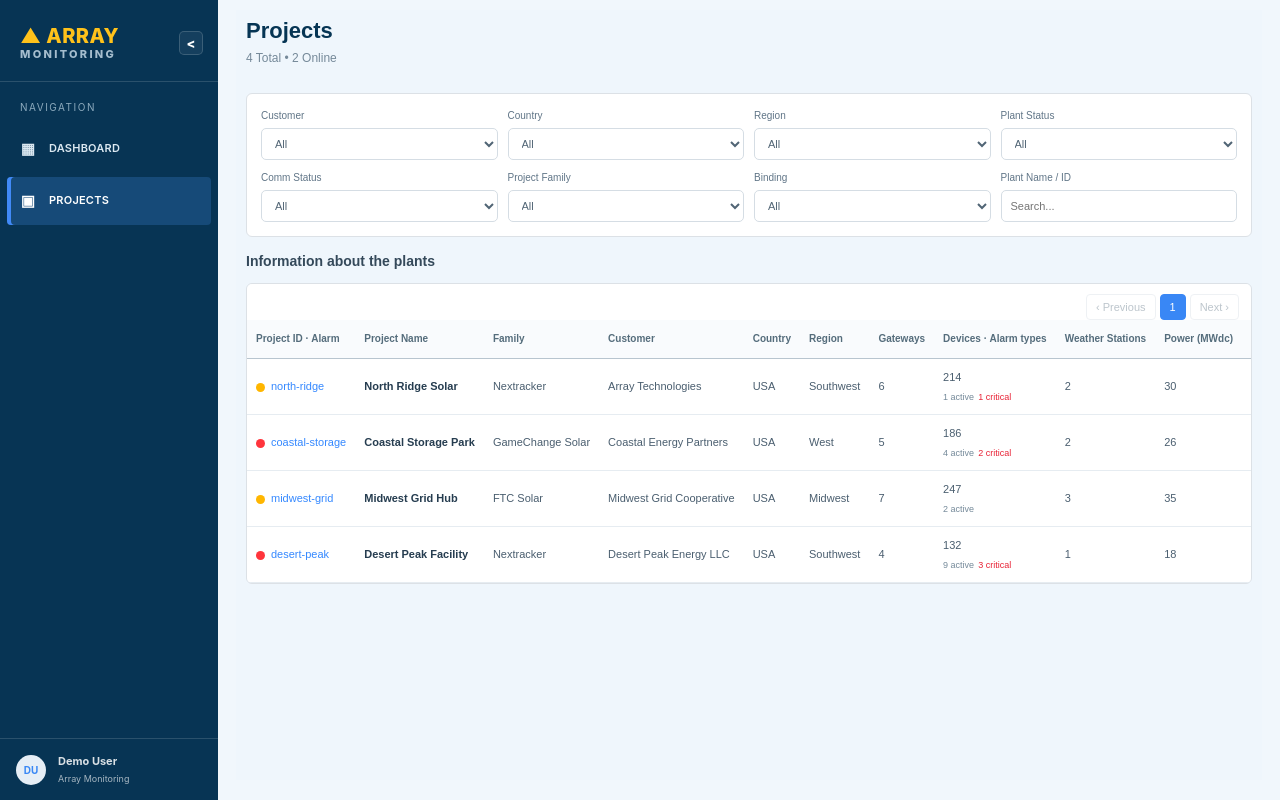
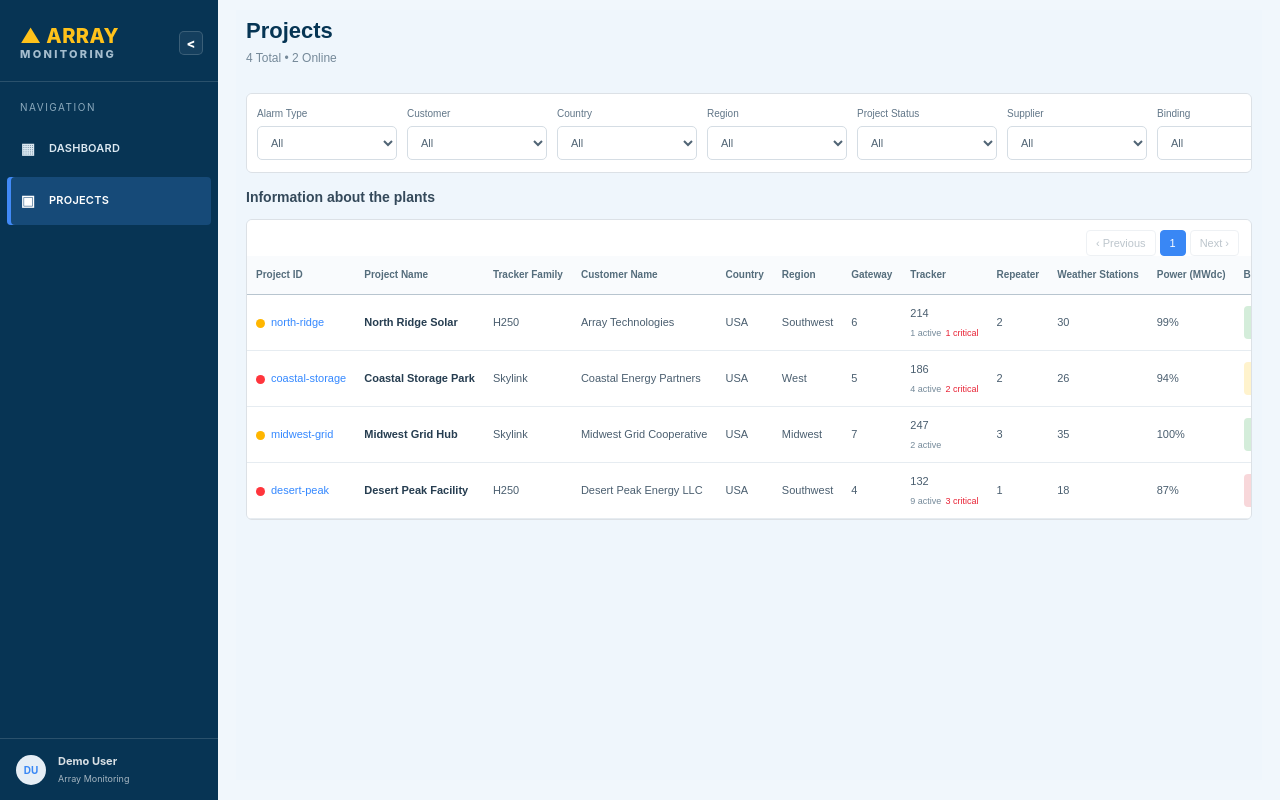
Before and after one commit to swaroopahun/Monitoring, a React (Vite) app: page /projects in a window 1280 px wide. Built offline with nearby package versions, Linux system fonts and the light colour scheme.

Commit message:
feat: Project naming

```diff
--- a/src/pages/ProjectDetails.tsx
+++ b/src/pages/ProjectDetails.tsx
@@ -7,12 +7,11 @@ import { formatLiveTimestamp, getPlantStatusLabel, getStatusTone, useMonitoring,
 import styles from './ProjectDetails.module.css'
 
 const sections = [
-  { key: 'devices', label: 'Devices & Alarms' },
+  { key: 'devices', label: 'Devices' },
   { key: 'firmware', label: 'Firmware Versions' },
   { key: 'weather', label: 'Weather' },
   { key: 'alarms', label: 'Alarms' },
   { key: 'battery', label: 'Battery' },
-  { key: 'reports', label: 'Reports' },
 ] as const
 
 type SectionKey = (typeof sections)[number]['key']
--- a/src/pages/Projects.module.css
+++ b/src/pages/Projects.module.css
@@ -30,19 +30,21 @@
 }
 
 .filters {
-  display: grid;
-  grid-template-columns: repeat(4, minmax(140px, 1fr));
+  display: flex;
+  flex-wrap: nowrap;
   gap: 10px;
   align-items: end;
-  padding: 14px;
+  padding: 12px 10px;
   border: 1px solid #dce1e6;
   border-radius: 6px;
   background: #fff;
+  overflow-x: auto;
 }
 
 .filters label {
   display: flex;
-  min-width: 0;
+  min-width: 140px;
+  flex: 1 1 0;
   flex-direction: column;
   gap: 4px;
   color: #607587;
@@ -59,7 +61,7 @@
 .filters input {
   width: 100%;
   min-width: 0;
-  height: 32px;
+  height: 34px;
   padding: 0 9px;
   border: 1px solid #d5dde4;
   border-radius: 5px;
@@ -205,13 +207,16 @@
 
 @media (max-width: 1100px) {
   .filters {
-    grid-template-columns: repeat(3, minmax(135px, 1fr));
+    flex-wrap: nowrap;
+  }
+
+  .filters label {
+    min-width: 140px;
   }
 }
 
 @media (max-width: 700px) {
   .filters {
-    grid-template-columns: repeat(2, minmax(0, 1fr));
     padding: 10px;
   }
 
--- a/src/pages/Projects.tsx
+++ b/src/pages/Projects.tsx
@@ -5,18 +5,18 @@ import { getCommStatus, getPlantStatusLabel, getStatusTone, useMonitoring, type
 import styles from './Projects.module.css'
 
 const PAGE_SIZE = 10
-const commStatusOptions = ['Strong', 'Stable', 'Weak', 'Lost'] as const
+const alarmTypeOptions = ['critical', 'warning', 'info'] as const
 
 const uniqueSorted = (values: string[]) => Array.from(new Set(values)).sort((a, b) => a.localeCompare(b))
 
 const Projects = () => {
   const navigate = useNavigate()
   const { projects } = useMonitoring()
+  const [alarmType, setAlarmType] = useState('all')
   const [customer, setCustomer] = useState('all')
   const [country, setCountry] = useState('all')
   const [region, setRegion] = useState('all')
-  const [plantStatus, setPlantStatus] = useState('all')
-  const [commStatus, setCommStatus] = useState('all')
+  const [projectStatus, setProjectStatus] = useState('all')
   const [family, setFamily] = useState('all')
   const [binding, setBinding] = useState('all')
   const [search, setSearch] = useState('')
@@ -30,15 +30,19 @@ const Projects = () => {
   const visibleProjects = useMemo(() => projects.filter((project) => {
     const query = search.trim().toLowerCase()
     const matchesSearch = !query || project.name.toLowerCase().includes(query) || project.id.toLowerCase().includes(query)
+    const matchesAlarmType = alarmType === 'all' || (
+      alarmType === 'critical' ? project.criticalAlarms > 0 || project.status === 'critical'
+        : alarmType === 'warning' ? project.status === 'warning' || project.activeAlarms > 0
+        : project.activeAlarms > 0
+    )
     const matchesCustomer = customer === 'all' || project.customer === customer
     const matchesCountry = country === 'all' || project.country === country
     const matchesRegion = region === 'all' || project.region === region
-    const matchesPlantStatus = plantStatus === 'all' || project.status === plantStatus
-    const matchesCommStatus = commStatus === 'all' || getCommStatus(project.communicationHealth) === commStatus
+    const matchesProjectStatus = projectStatus === 'all' || project.status === projectStatus
     const matchesFamily = family === 'all' || project.supplier === family
     const matchesBinding = binding === 'all' || (binding === 'below' ? project.blindingPercent < 50 : project.blindingPercent >= 50)
-    return matchesSearch && matchesCustomer && matchesCountry && matchesRegion && matchesPlantStatus && matchesCommStatus && matchesFamily && matchesBinding
-  }), [projects, search, customer, country, region, plantStatus, commStatus, family, binding])
+    return matchesSearch && matchesAlarmType && matchesCustomer && matchesCountry && matchesRegion && matchesProjectStatus && matchesFamily && matchesBinding
+  }), [projects, search, alarmType, customer, country, region, projectStatus, family, binding])
 
   const totalPages = Math.max(1, Math.ceil(visibleProjects.length / PAGE_SIZE))
   const currentPage = Math.min(page, totalPages)
@@ -61,14 +65,14 @@ const Projects = () => {
       </div>
 
       <div className={styles.filters}>
+        <label><span>Alarm Type</span><select value={alarmType} onChange={updateFilter(setAlarmType)}><option value="all">All</option>{alarmTypeOptions.map((value) => <option key={value} value={value}>{value}</option>)}</select></label>
         <label><span>Customer</span><select value={customer} onChange={updateFilter(setCustomer)}><option value="all">All</option>{customers.map((value) => <option key={value} value={value}>{value}</option>)}</select></label>
         <label><span>Country</span><select value={country} onChange={updateFilter(setCountry)}><option value="all">All</option>{countries.map((value) => <option key={value} value={value}>{value}</option>)}</select></label>
         <label><span>Region</span><select value={region} onChange={updateFilter(setRegion)}><option value="all">All</option>{regions.map((value) => <option key={value} value={value}>{value}</option>)}</select></label>
-        <label><span>Plant Status</span><select value={plantStatus} onChange={updateFilter(setPlantStatus)}><option value="all">All</option><option value="healthy">{getPlantStatusLabel('healthy')}</option><option value="warning">{getPlantStatusLabel('warning')}</option><option value="critical">{getPlantStatusLabel('critical')}</option><option value="offline">{getPlantStatusLabel('offline')}</option></select></label>
-        <label><span>Comm Status</span><select value={commStatus} onChange={updateFilter(setCommStatus)}><option value="all">All</option>{commStatusOptions.map((value) => <option key={value} value={value}>{value}</option>)}</select></label>
-        <label><span>Project Family</span><select value={family} onChange={updateFilter(setFamily)}><option value="all">All</option>{families.map((value) => <option key={value} value={value}>{value}</option>)}</select></label>
+        <label><span>Project Status</span><select value={projectStatus} onChange={updateFilter(setProjectStatus)}><option value="all">All</option><option value="healthy">{getPlantStatusLabel('healthy')}</option><option value="warning">{getPlantStatusLabel('warning')}</option><option value="critical">{getPlantStatusLabel('critical')}</option><option value="offline">{getPlantStatusLabel('offline')}</option></select></label>
+        <label><span>Supplier</span><select value={family} onChange={updateFilter(setFamily)}><option value="all">All</option>{families.map((value) => <option key={value} value={value}>{value}</option>)}</select></label>
         <label><span>Binding</span><select value={binding} onChange={updateFilter(setBinding)}><option value="all">All</option><option value="below">Below 50%</option><option value="above">50% and above</option></select></label>
-        <label><span>Plant Name / ID</span><input type="search" aria-label="Search by plant name or ID" placeholder="Search..." value={search} onChange={(event) => { setSearch(event.target.value); setPage(1) }} /></label>
+        <label><span>Project Name / ID</span><input type="search" aria-label="Search by project name or ID" placeholder="Search..." value={search} onChange={(event) => { setSearch(event.target.value); setPage(1) }} /></label>
       </div>
 
       <h2 className={styles.sectionTitle}>Information about the plants</h2>
@@ -80,14 +84,15 @@ const Projects = () => {
         <table>
           <thead>
             <tr>
-              <th>Project ID · Alarm</th>
+              <th>Project ID</th>
               <th>Project Name</th>
-              <th>Family</th>
-              <th>Customer</th>
+              <th>Tracker Family</th>
+              <th>Customer Name</th>
               <th>Country</th>
               <th>Region</th>
-              <th>Gateways</th>
-              <th>Devices · Alarm types</th>
+              <th>Gateway</th>
+              <th>Tracker</th>
+              <th>Repeater</th>
               <th>Weather Stations</th>
               <th>Power (MWdc)</th>
               <th>Binding %</th>
--- a/src/services/monitoringData.ts
+++ b/src/services/monitoringData.ts
@@ -100,7 +100,7 @@ const projectSeed: Project[] = [
     customer: 'Array Technologies',
     country: 'USA',
     region: 'Southwest',
-    supplier: 'Nextracker',
+    supplier: 'H250',
     blindingPercent: 99,
     concentrators: 6,
     controllers: 214,
@@ -124,7 +124,7 @@ const projectSeed: Project[] = [
     customer: 'Coastal Energy Partners',
     country: 'USA',
     region: 'West',
-    supplier: 'GameChange Solar',
+    supplier: 'Skylink',
     blindingPercent: 94,
     concentrators: 5,
     controllers: 186,
@@ -148,7 +148,7 @@ const projectSeed: Project[] = [
     customer: 'Midwest Grid Cooperative',
     country: 'USA',
     region: 'Midwest',
-    supplier: 'FTC Solar',
+    supplier: 'Skylink',
     blindingPercent: 100,
     concentrators: 7,
     controllers: 247,
@@ -172,7 +172,7 @@ const projectSeed: Project[] = [
     customer: 'Desert Peak Energy LLC',
     country: 'USA',
     region: 'Southwest',
-    supplier: 'Nextracker',
+    supplier: 'H250',
     blindingPercent: 87,
     concentrators: 4,
     controllers: 132,
```
Also changed, not shown: design-reference/array_monitoring_mockup_v8.html (+2 -2 lines), src/pages/Reports.tsx (deleted, +0 -57 lines), 4 other files (tests, documents, lock files or other folders).
